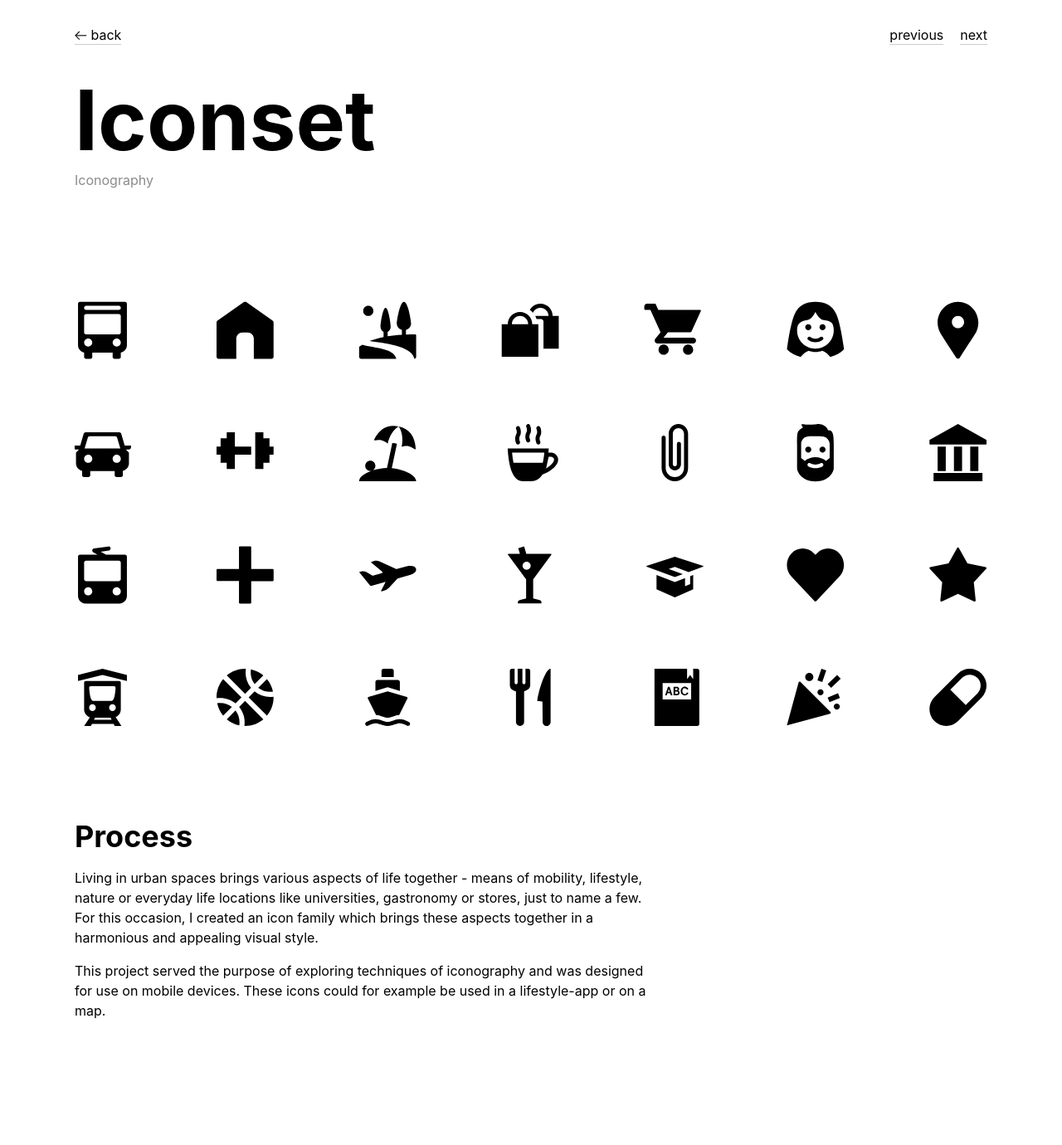
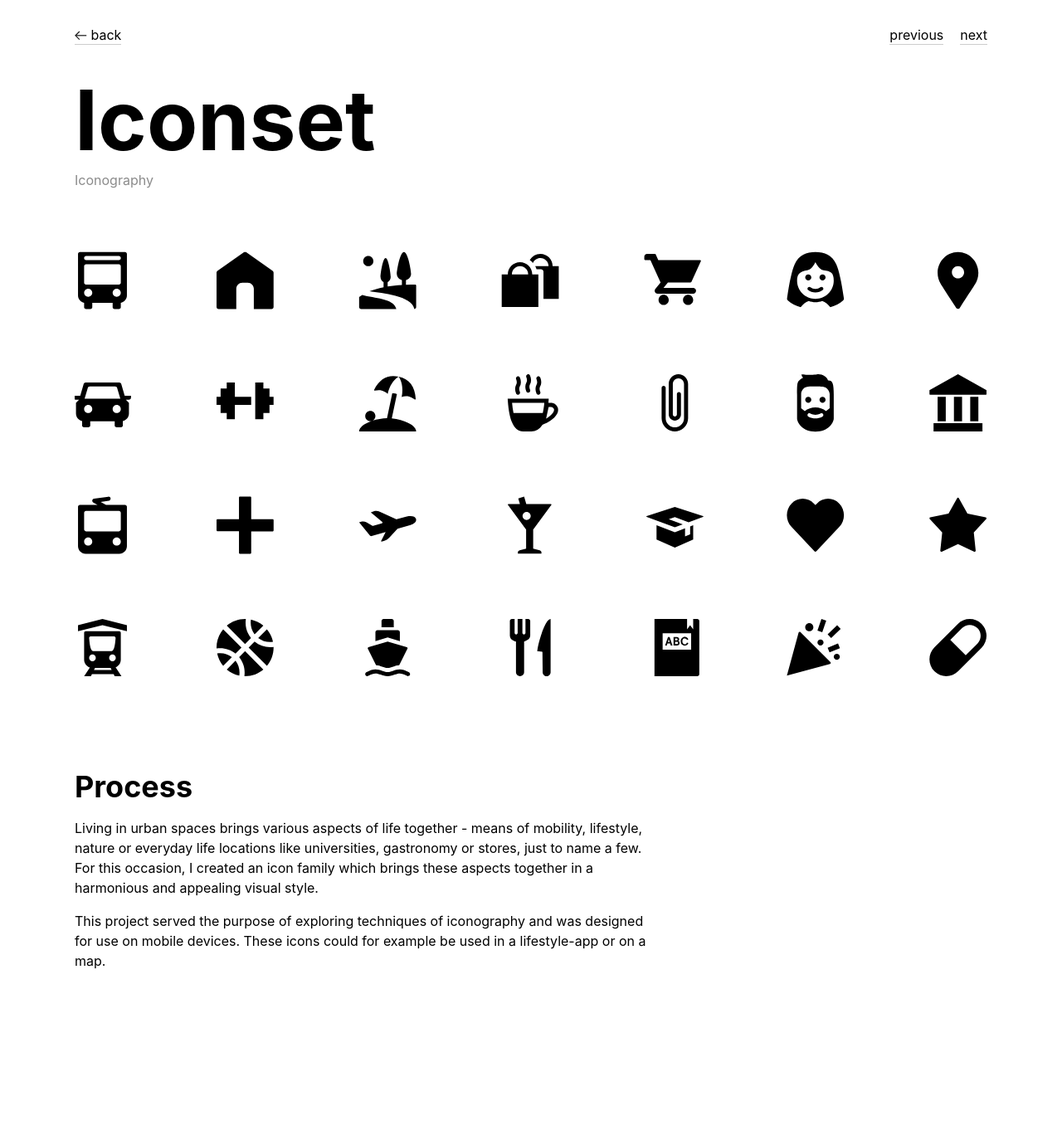
Before and after one commit to timfeuring/Portfolio, a Jekyll site: the page built from _posts/2019-08-23-iconset.md, in a window 1280 px wide. Shown: the whole page at 83% size. Built offline with Jekyll 4.4.1, drawn with Linux system fonts in a browser that asks for light colours; after the commit the page ends 1320 px from its top, so only the background shows below that.

Commit message:
css fix stage img

```diff
--- a/assets/main.css
+++ b/assets/main.css
@@ -679,7 +679,7 @@ body {
 
 .intro-img-alternative {
     width: 100%;
-    margin: 60px 0;
+    margin: 0 0 60px 0;
 }
 
 .prj-desc-title, .prj-desc-copy { color: var(--text-heavy); }
```
